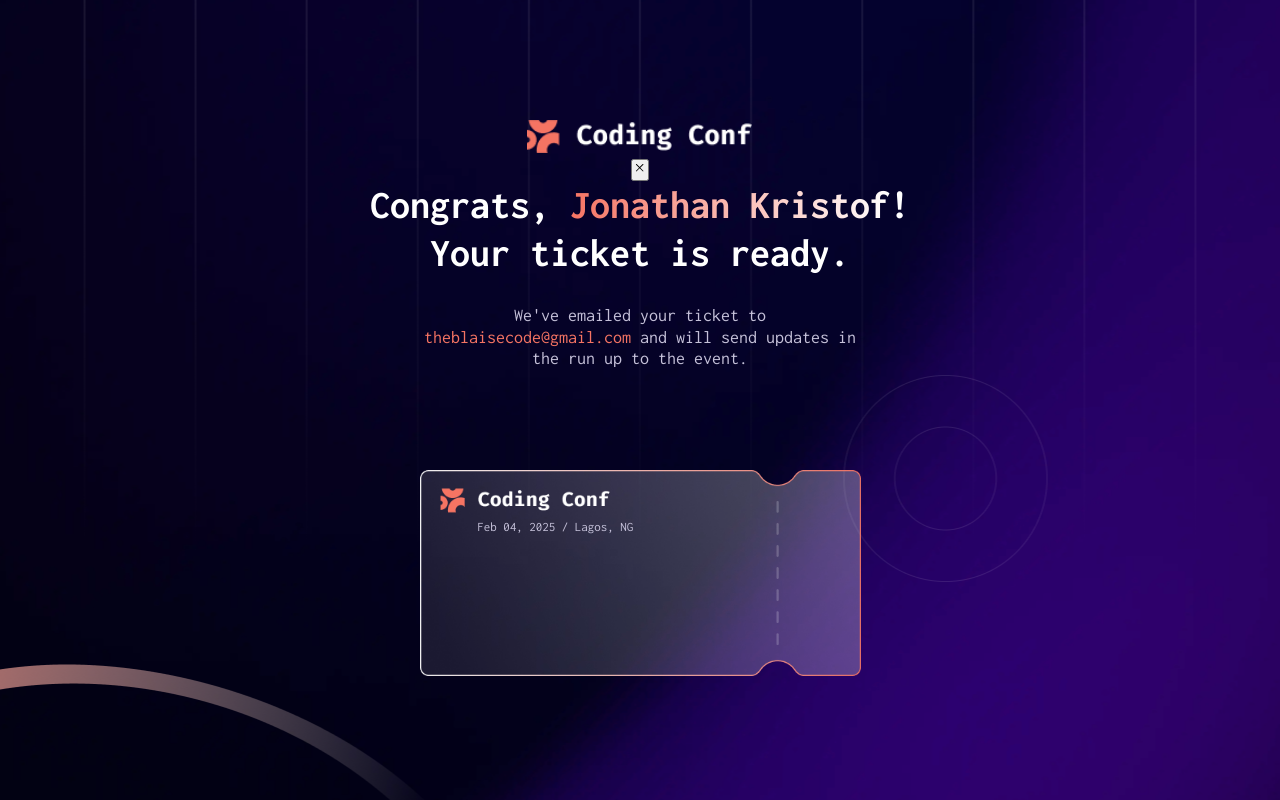
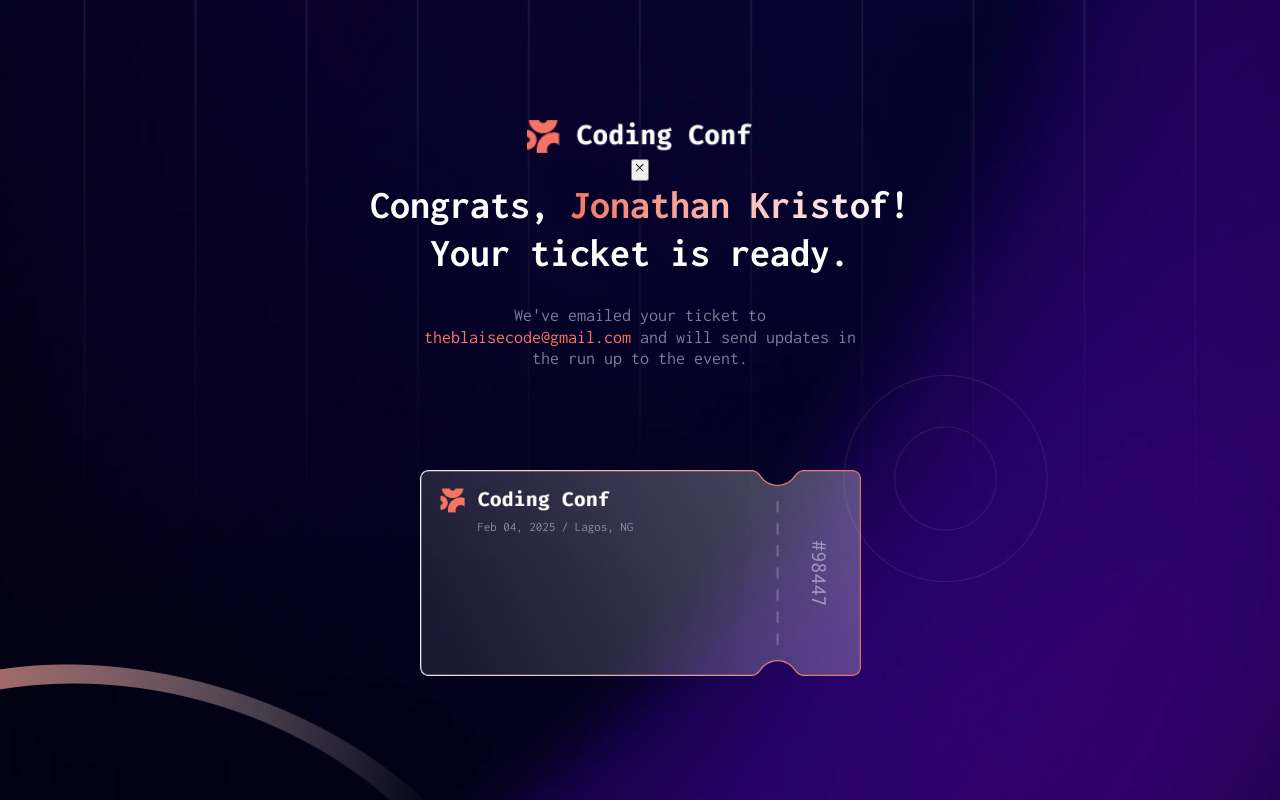
Before and after one commit to theblaisecode/Event-Tickets, a React (Vite) app: page / in a window 1280 px wide. Both pictures are taken after typing "Sample", "name@example.com", "Sample" into the empty fields and a click on the button "Generate My Ticket". Built offline with nearby package versions, Linux system fonts and the light colour scheme.

Commit message:
first commit

```diff
--- a/src/components/PopUp.tsx
+++ b/src/components/PopUp.tsx
@@ -1,7 +1,6 @@
 import { Link } from "react-router-dom";
 import PopUpWrapper from "../styles/PopUpWrapper";
 import Heading from "./Heading";
-import logo from "../assets/logo.png";
 import fulllogo from "../assets/fullLogo.png";
 import ticketImg from "../assets/ticket.png";
 import { HiXMark } from "react-icons/hi2";
@@ -19,6 +18,7 @@ function PopUp(props: PopupProp) {
       is ready.
     </>
   );
+
   const subtitle = (
     <>
       We've emailed your ticket to <span>theblaisecode@gmail.com</span> and will
@@ -29,6 +29,8 @@ function PopUp(props: PopupProp) {
   const currentDate = new Date();
   const eventDate = new Date();
   eventDate.setDate(currentDate.getDate() + 14);
+
+  const ticketNumber = Math.floor(Math.random() * 90000) + 10000;
 
   // const text = (
   //   <>
@@ -85,12 +87,12 @@ function PopUp(props: PopupProp) {
                 </div>
               </div>
 
-              <div className="attendee">
+              <div className="attendee"></div>
+            </div>
+          </div>
 
-              </div>
-            </div>
-
-            <div className="rightContent"></div>
+          <div className="rightContent">
+            <p>#{ticketNumber}</p>
           </div>
         </div>
       </div>
--- a/src/styles/PopUpWrapper.tsx
+++ b/src/styles/PopUpWrapper.tsx
@@ -110,6 +110,15 @@ const PopUpWrapper = styled.div`
     margin-left: 6rem;
     margin-top: 0.3rem;
   }
+
+  .rightContent {
+    position: absolute;
+    transform: rotate(90deg);
+    font-size: 2.2rem;
+    top: 43%;
+    right:2%;
+    color: var(--textGray)
+  }
 `;
 
 export default PopUpWrapper;
--- a/src/styles/index.css
+++ b/src/styles/index.css
@@ -10,7 +10,7 @@
 :root {
   --primary: #f57463;
   --textLight: #fff;
-  --textGray: #c5c1d9;
+  --textGray: #c5c1d9a1;
   --formBg: #c5c1d92a;
   --error: #cf1f1ffd;
 }
```
